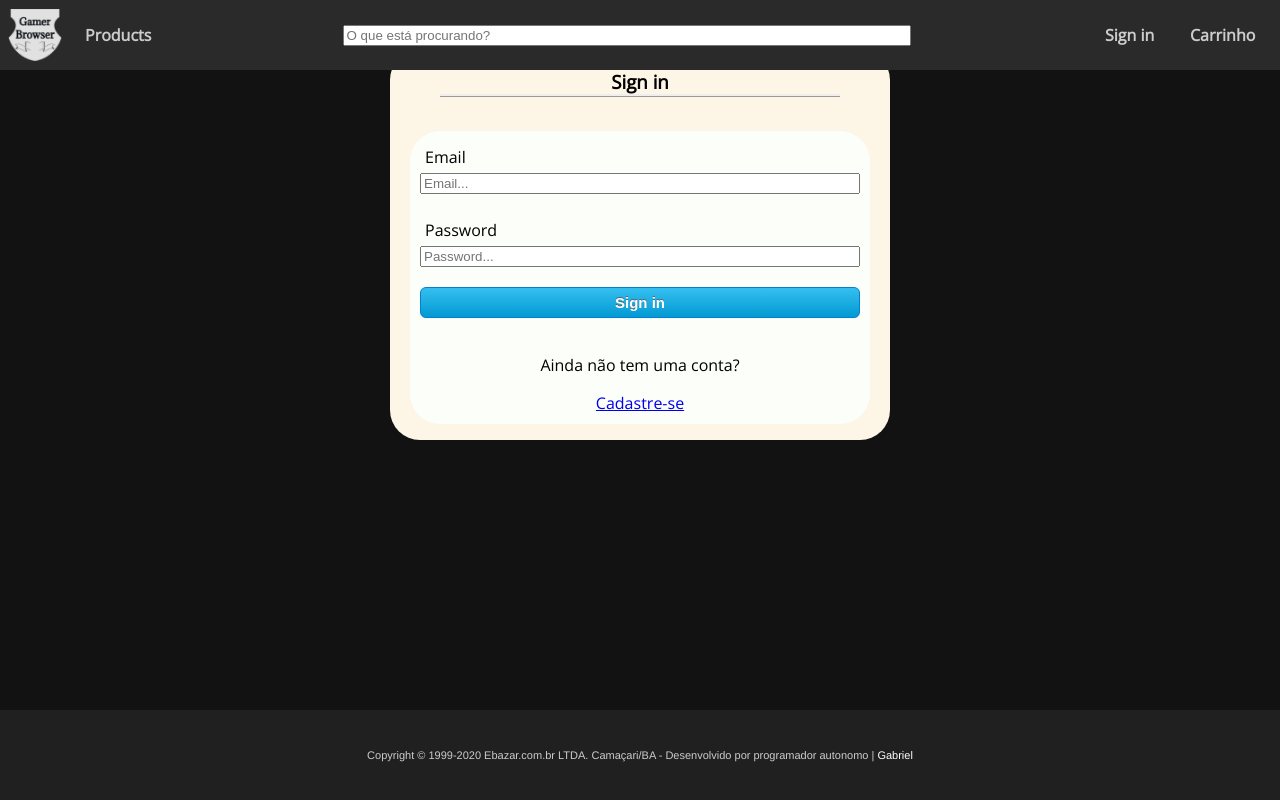
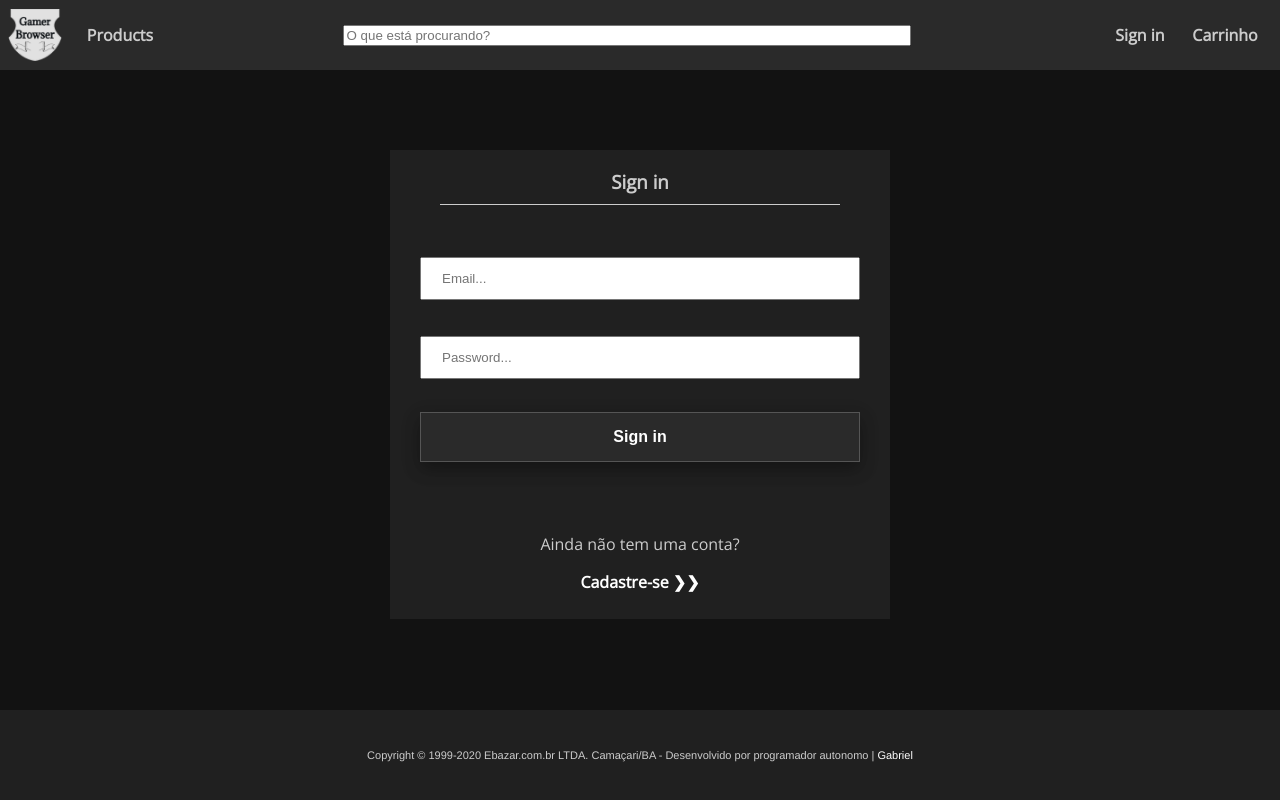
Before and after one commit to GabrielBrotas/ecommerce-backend, a React (Create React App) app in the folder frontend/: page /signin in a window 1280 px wide. Built offline with nearby package versions, Linux system fonts and the light colour scheme.

Commit message:
front end products/shoppingCart

```diff
--- a/frontend/src/screens/adminProducts.js
+++ b/frontend/src/screens/adminProducts.js
@@ -79,8 +79,7 @@ function Admin(props) {
 
         userInfo && userInfo.isAdmin ?
 
-        <main className="main-content">
-
+        <main className="main">
 
             {showForm &&
             <div className="itemConfig-content">
@@ -167,15 +166,12 @@ function Admin(props) {
 
                 <thead>
                     <tr>
-                        <th>_Id</th>
+
                         <th>Nome</th>
                         <th>Categoria</th>
-                        <th>Preço</th>
+                        <th>Preço (R$)</th>
                         <th>Qtd em Estoque</th>
-                        <th>Mais Vendidos?</th>
-                        <th>Carousel?</th>
                         <th>Descrição</th>
-                        <th>Imagem</th>
                         <th>Actions</th>
                     </tr>
                 </thead>
@@ -183,15 +179,11 @@ function Admin(props) {
                 <tbody>
                     {products.map(product => (
                         <tr key={product._id}>
-                            <td>{product._id}</td>
                             <td>{product.name}</td>
                             <td>{product.category}</td>
                             <td>{product.price}</td>
                             <td>{product.countInStock}</td>
-                            <td>{product.bestseller ? <div>Sim</div> : <div>Nao</div>}</td>
-                            <td>{product.carousel ? <div>Sim</div> : <div>Nao</div>}</td>
                             <td className="tr-description">{product.description}</td>
-                            <td>{product.image}</td>
                             <td>
                                 <button className="edit-button" onClick={() => openForm(product)}>Editar</button>
                                 <button className="delete-button" onClick={ () => deleteHandler(product._id)}>Deletar</button>
--- a/frontend/src/screens/adminSales.js
+++ b/frontend/src/screens/adminSales.js
@@ -30,7 +30,7 @@ function Sales(props){
         loading ? <div>Loading...</div> :
         userInfo && userInfo.isAdmin ?
 
-        <main className="main-content">
+        <main className="main">
 
             <table className="admin-table">
 
--- a/frontend/src/screens/compras.js
+++ b/frontend/src/screens/compras.js
@@ -1,6 +1,7 @@
 import React, { useEffect } from 'react'
 import { useSelector, useDispatch } from 'react-redux'
 import {listPayments} from '../actions/productActions'
+import '../styles/admin.css'
 
 function Compras(props){
 
@@ -32,17 +33,19 @@ function Compras(props){
         error ? <div>Erro: {error} </div>
         :
 
-        <main className="main-content">
-
+        <main className="main">
+            <div className="compras-info-content">
+                <h2>PAYMENT HISTORY</h2>
+            </div>
             <table className="admin-table">
 
                 <thead>
                     <tr>
-                        <th>PaymentID</th>
+                        <th>Data</th>
                         <th>Produto</th>
                         <th>Quantidade</th>
-                        <th>Preço Total</th>
-                        <th>Data</th>
+                        <th>Preço</th>
+
                         <th>Status</th>
                     </tr>
                 </thead>
@@ -50,11 +53,10 @@ function Compras(props){
                 <tbody>
                     {payments.map(payment => (
                         <tr key={payment._id}>
-                            <td>{payment.paymentId}</td>
+                            <td>{payment.date}</td>
                             <td>{payment.product}</td>
                             <td>{payment.amount}</td>
                             <td>R$ {payment.totalPrice}</td>
-                            <td>{payment.date}</td>
                             <td>{!payment.delivered ? 'Pendente' : 'Entregue'}</td>
                         </tr>
                     ))}
--- a/frontend/src/screens/signin.js
+++ b/frontend/src/screens/signin.js
@@ -45,7 +45,7 @@ function Signin(props) {
         loading ? <div>Loading...</div> :
 
 
-        <main className="main">
+        <main className="main-user">
 
             <div className="user-content">
                 <h3 className="user-title">Sign in</h3>
@@ -55,23 +55,24 @@ function Signin(props) {
                     <ul className="user-form">
                         {error && <li>{error}</li>}
                         <li>
-                            <label htmlFor="email">Email</label>
                             <input value={email} onChange={(e) => setEmail(e.target.value)} name="email" type="email" placeholder="Email..." required></input>
                         </li>
 
                         <li>
-                            <label htmlFor="password">Password</label>
                             <input value={password} onChange={(e) => setPassword(e.target.value)} name="password" type="password" placeholder="Password..." required></input>
                         </li>
 
                         <li>
-                            <button className="admin-button">Sign in</button>
+                            <button className="button">Sign in</button>
                         </li>
 
                         <li>
                             <div className="link-register">
                             <p>Ainda não tem uma conta?</p>
-                            <Link to="/signup">Cadastre-se</Link>
+                            <div className="link-cadastrar">
+
+                            </div>
+                            <Link to="/signup" style={{ textDecoration: 'none', color:'#fff', cursor:'pointer', fontWeight:'600' }}> Cadastre-se &#10095;&#10095; </Link>
                             </div>
                         </li>
 
--- a/frontend/src/screens/signup.js
+++ b/frontend/src/screens/signup.js
@@ -41,7 +41,7 @@ function Signup(props) {
         loading ? <div>loading...</div> :
         error ? <div>error... {error}</div> :
 
-        <main className="main">
+        <main className="main-user">
 
             <div className="user-content">
                 <h3 className="user-title">Sign up</h3>
@@ -66,7 +66,7 @@ function Signup(props) {
                         </li>
 
                         <li>
-                            <button className="admin-button">Cadastrar</button>
+                            <button className="button">Cadastrar</button>
                         </li>
 
 
--- a/frontend/src/styles/admin.css
+++ b/frontend/src/styles/admin.css
@@ -1,14 +1,28 @@
-
-.main-content{
-    margin: 2rem;
+@import url('https://fonts.googleapis.com/css2?family=Open+Sans:wght@300;400&display=swap');
+.main{
+    margin: 10rem 2rem;
     display: flex;
     flex-wrap: wrap;
     flex-direction: column;
+
 }
-
+.admin-content{
+    margin-top: 10rem;
+    width: 100%;
+}
+.compras-info-content{
+    margin-left: 5rem;
+    margin-right: 5rem;
+    color: #ccc;
+    border-bottom: 1px solid #ccc;
+}
+.compras-info-content h2{
+    margin-left: 0;
+}
 .newItemDiv{
     margin-bottom: 2rem;
 }
+
 .newItem {
 	box-shadow:inset 0px 1px 0px 0px #54a3f7;
 	background:linear-gradient(to bottom, #007dc1 5%, #0061a7 100%);
@@ -31,11 +45,17 @@
 
 .admin-table{
     border-collapse: collapse;
-    width: 100%;
+    margin: 5rem;
 }
 
+@media screen and (max-width: 550px){
+    .admin-table{
+        font-size: xx-small;
+    }
+}
 .admin-table th{
     text-align-last: center;
+
 }
 .admin-table tr {
     text-align: center;
@@ -55,10 +75,10 @@
 .admin-table th {
 padding-top: 12px;
 padding-bottom: 12px;
-text-align: left;
-background-color: #067eca;
+text-align: center;
+background-color: #0078f2;
 font-weight: normal;
-color: white;
+color: #fff;
 }
 
 .delete-button {
--- a/frontend/src/styles/index.css
+++ b/frontend/src/styles/index.css
@@ -12,7 +12,6 @@
     overflow: hidden;
     display: flex;
     justify-content: center;
-    margin-top: 5rem;
 }
 
 .slide-container {
--- a/frontend/src/styles/partials.css
+++ b/frontend/src/styles/partials.css
@@ -61,6 +61,7 @@ body{
 
 .navbar-links li{
     display: flex;
+    justify-content: center;
     align-items: center;
     width: 7rem;
     height: 7rem;
--- a/frontend/src/styles/products.css
+++ b/frontend/src/styles/products.css
@@ -51,7 +51,6 @@ a{
     display: flex;
     flex-direction: column;
     margin: 2rem;
-    margin-top: 10rem;
 }
 
 .all-products h2 {
--- a/frontend/src/styles/shoppingCart.css
+++ b/frontend/src/styles/shoppingCart.css
@@ -1,4 +1,4 @@
-
+@import url('https://fonts.googleapis.com/css2?family=Open+Sans:wght@300;400&display=swap');
 /* Main */
 .main{
     width: 100%;
@@ -10,6 +10,7 @@
     flex-wrap: wrap;
     margin: 7rem 2rem 10rem;
     width: 100%;
+    font-family: 'Open Sans', sans-serif;
 }
 
 .list-content{
--- a/frontend/src/styles/user.css
+++ b/frontend/src/styles/user.css
@@ -1,30 +1,39 @@
+@import url('https://fonts.googleapis.com/css2?family=Open+Sans:wght@300;400&display=swap');
+
+.main-user{
+    display: flex;
+    width: 100%;
+    justify-content: center;
+    margin-top: 10rem;
+    font-family: 'Open Sans', sans-serif;
+}
 .user-content{
     width: 70%;
+    max-height: 500px;
     max-width: 500px;
     margin: 5rem auto 5rem;
     display: flex;
     flex: 1;
     flex-direction: column;
-    background-color: oldlace;
-    border-radius: 3rem;
+    background-color: #202020;
+    color: #ccc;
 }
 
 .user-content h3{
     text-align: center;
-    border-bottom-style: ridge;
+    border-bottom: 1px solid #ccc;
+    padding-bottom: 1rem;
     margin-right: 5rem;
     margin-left: 5rem;
 }
 
 .user-form{
-    background-color: #fbfef9;
+    background-color: #202020;
     display: flex;
     flex-direction: column;
-    border-radius: 3rem;
     list-style-type: none;
-    padding: 0;
-    margin-left: 2rem;
-    margin-right: 2rem;
+    padding-left: 2rem;
+    padding-right: 2rem;
 }
 
 .user-form li {
@@ -34,30 +43,11 @@
     padding: 0;
 }
 
-.user-form label{
-    margin: .5rem;
-}
-
-.admin-button {
-    box-shadow: 0px 1px 0px 0px #f0f7fa;
-    background:linear-gradient(to bottom, #33bdef 5%, #019ad2 100%);
-    background-color:#33bdef;
-    border-radius:6px;
-    border:1px solid #057fd0;
-    display:inline-block;
-    cursor:pointer;
-    color:#ffffff;
-    font-family:Arial;
-    font-size:15px;
-    font-weight:bold;
-    padding:6px 24px;
-    text-decoration:none;
-    text-shadow:0px -1px 0px #5b6178;
-}
-
-.admin-button:hover {
-    background:linear-gradient(to bottom, #019ad2 5%, #33bdef 100%);
-    background-color:#019ad2;
+.user-form input{
+    width: 100%;
+    padding: 12px 20px;
+    margin: 8px 0;
+    box-sizing: border-box;
 }
 
 .link-register{
```
